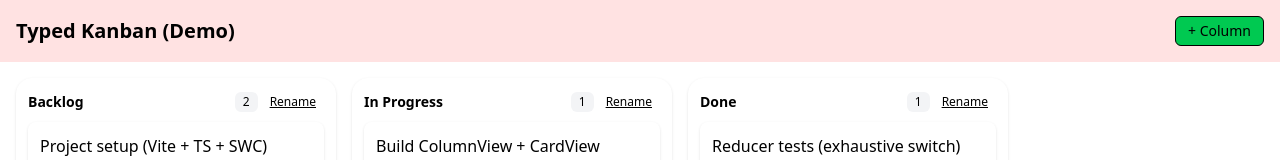
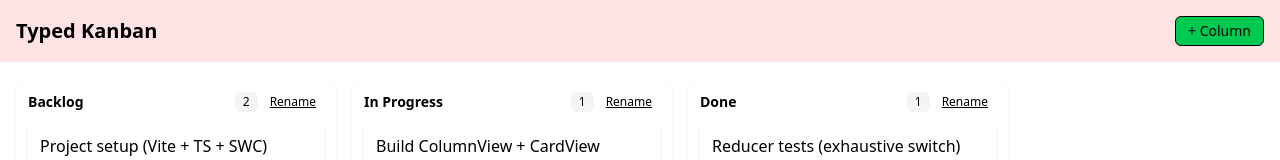
Before and after one commit to sudosurmrf/kanban-ts, a React (Vite) app: page / in a window 1280 px wide. Shown: the top 160 px of the page. Built offline with nearby package versions, Linux system fonts and the light colour scheme.

Commit message:
small changes to both components

```diff
--- a/src/App.tsx
+++ b/src/App.tsx
@@ -64,7 +64,7 @@ const colDone: Column = {
 
 const SEED_BOARD: Board = {
   id: "board_demo",
-  name: "Typed Kanban (Demo)",
+  name: "Typed Kanban",
   columnOrder: ["col_backlog", "col_inprogress", "col_done"],
   columnById: {
     col_backlog: colBacklog,
--- a/src/components/BoardView.tsx
+++ b/src/components/BoardView.tsx
@@ -29,6 +29,7 @@ const BoardView = ({board, dispatch}: BoardViewProps) => {
    .filter(isDefined);
   }, [board.cards, board.columnOrder, board.columnById])
 
+
   return (
     <>
     <div className="flex gap-4 overflow-auto p-4">
--- a/src/components/ColumnView.tsx
+++ b/src/components/ColumnView.tsx
@@ -107,7 +107,6 @@ const ColumnView = ({ column, cards, dispatch }: ColumnViewProps) => {
         {orderedCards.map((card) => (
           <div key={card.id} className="group relative">
             <CardView card={card} onEdit={editCard} />
-            {/* FIX: no space after variant; should be group-hover:flex */}
             <div className="absolute right-2 top-2 hidden gap-1 group-hover:flex">
               <button className="rounded-md border px-1 text-xs" onClick={() => moveCard(card.id, -1)} title="Move up">
                 ↑
```
